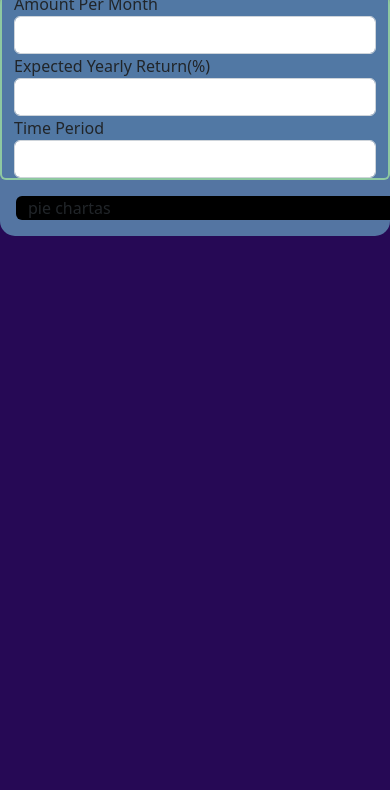
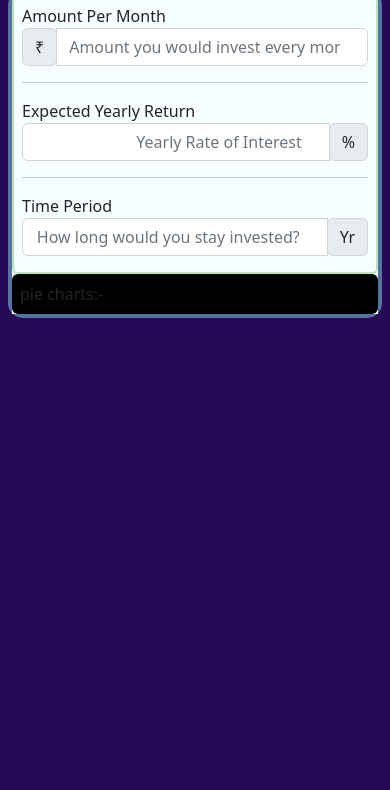
Before and after one commit to Sagar-Shetty21/SIP-Calculator, a plain HTML site: page index.html in a window 390 px wide. Shown: the part 51-841 px from the top of the page. Drawn offline with nearby package versions, Linux system fonts and the light colour scheme.

Commit message:
made responsive

```diff
--- a/index.html
+++ b/index.html
@@ -6,7 +6,7 @@
   <meta name="viewport" content="width=device-width, initial-scale=1.0">
   <title>SIP Calculator</title>
 
-  <link href="style.css" rel="stylesheet" />
+  <link href="styles/style.css" rel="stylesheet" />
   <link href="https://cdn.jsdelivr.net/npm/bootstrap@5.2.2/dist/css/bootstrap.min.css" rel="stylesheet" integrity="sha384-Zenh87qX5JnK2Jl0vWa8Ck2rdkQ2Bzep5IDxbcnCeuOxjzrPF/et3URy9Bv1WTRi" crossorigin="anonymous">
 </head>
 <body>
@@ -18,27 +18,63 @@
 
 
     <!-- Body Card -->
-    <div class="parent-container m-lg-4 p-md-5 d-flex card-body">
-      <!-- User Input Card -->
-      <div class="container m-0">
+    <div class="parent-container row m-2 m-md-2 m-lg-4 p-1 p-md-3 p-lg-5 d-flex card-body">
+      <div class="container col m-0  bg-white">
         <div class="row">
-          <div class="col-sm-5 m-md-5 rounded input-card">
-            <label class="">Amount Per Month</label>
-            <input type="number" name="amount" class="form-control">
+          <!-- User Input Card -->
+          <div class="col-sm m-0 m-sm-2 m-md-3 m-lg-5 p-2 p-md-4 rounded input-card">
+            <form class="form-horizontal" role="form">
 
-            <label class="">Expected Yearly Return(%)</label>
-            <input type="number" name="intrest" class="form-control">
+              <label class="" for="">Amount Per Month</label>
+              <div class="input-group mb-2">
+                <div class="input-group-prepend">
+                  <div class="input-group-text">₹</div>
+                </div>
+                <input type="number" name="amount" class="form-control" style="text-align:right" placeholder="Amount you would invest every month">
+              </div>
 
-            <label class="">Time Period</label>
-            <input type="number" name="time" class="form-control" >
+              <hr>
+
+              <label class="" for="">Expected Yearly Return</label>
+              <div class="input-group mb-2">
+                <input type="number" step="0.01" name="intrest" class="form-control" style="text-align:right" placeholder="Yearly Rate of Interest">
+                <div class="input-group-append">
+                  <div class="input-group-text">%</div>
+                </div>
+              </div>
+
+              <hr>
+
+              <label class="">Time Period</label>
+              <div class="input-group mb-2">
+                <input type="number" name="time" class="form-control" style="text-align:right" placeholder="How long would you stay invested?">
+                <div class="input-group-append">
+                  <div class="input-group-text ">Yr</div>
+                </div>
+              </div>
+
+            </form>
+            <div class="flex">
+              <div>
+
+              </div>
+              <div>
+
+              </div>
+              <div>
+
+              </div>
+            </div>
           </div>
 
           <!-- Pie-chart Card -->
-          <div class="col-sm m-3 bg-black rounded piechart-card">
-            pie chartas
+          <div class="col-sm m-0 m-sm-2 m-md-3 m-lg-5 p-2 p-md-4 rounded piechart-card bg-black">
+            pie charts:-
+
           </div>
         </div>
       </div>
+    </div>
 
 
 
--- a/style.scss
+++ b/styles/style.scss
@@ -23,6 +23,7 @@ main{
     background-color: rgba(1, 221, 255, 0.03);
     border-radius: 15px;
     border: 2px solid rgba(160, 225, 160, 0.777);
+
 }
 
 .piechart-card{
```
Also changed, not shown: scripts/index.js (added), styles/style.css (renamed from style.css), 2 other files.
